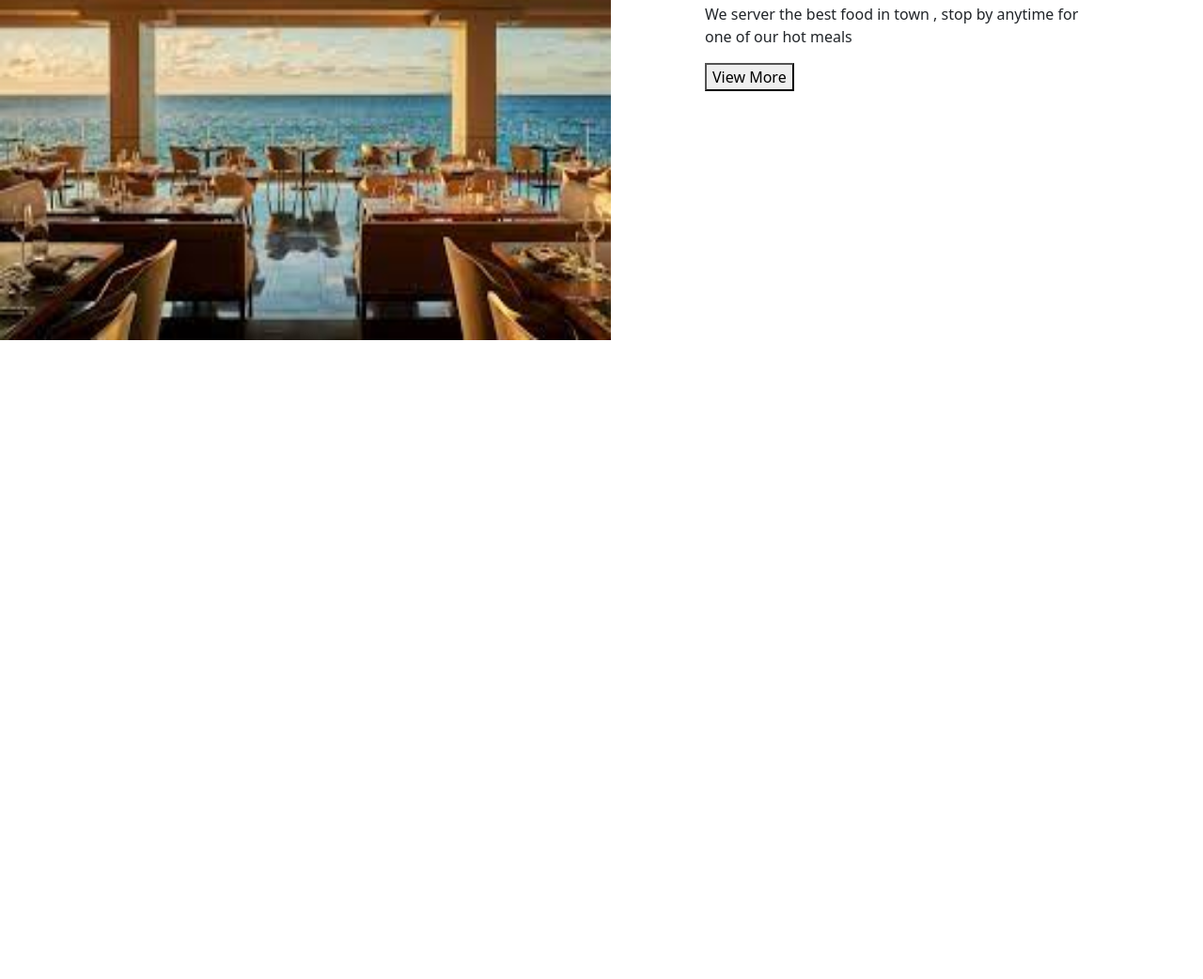
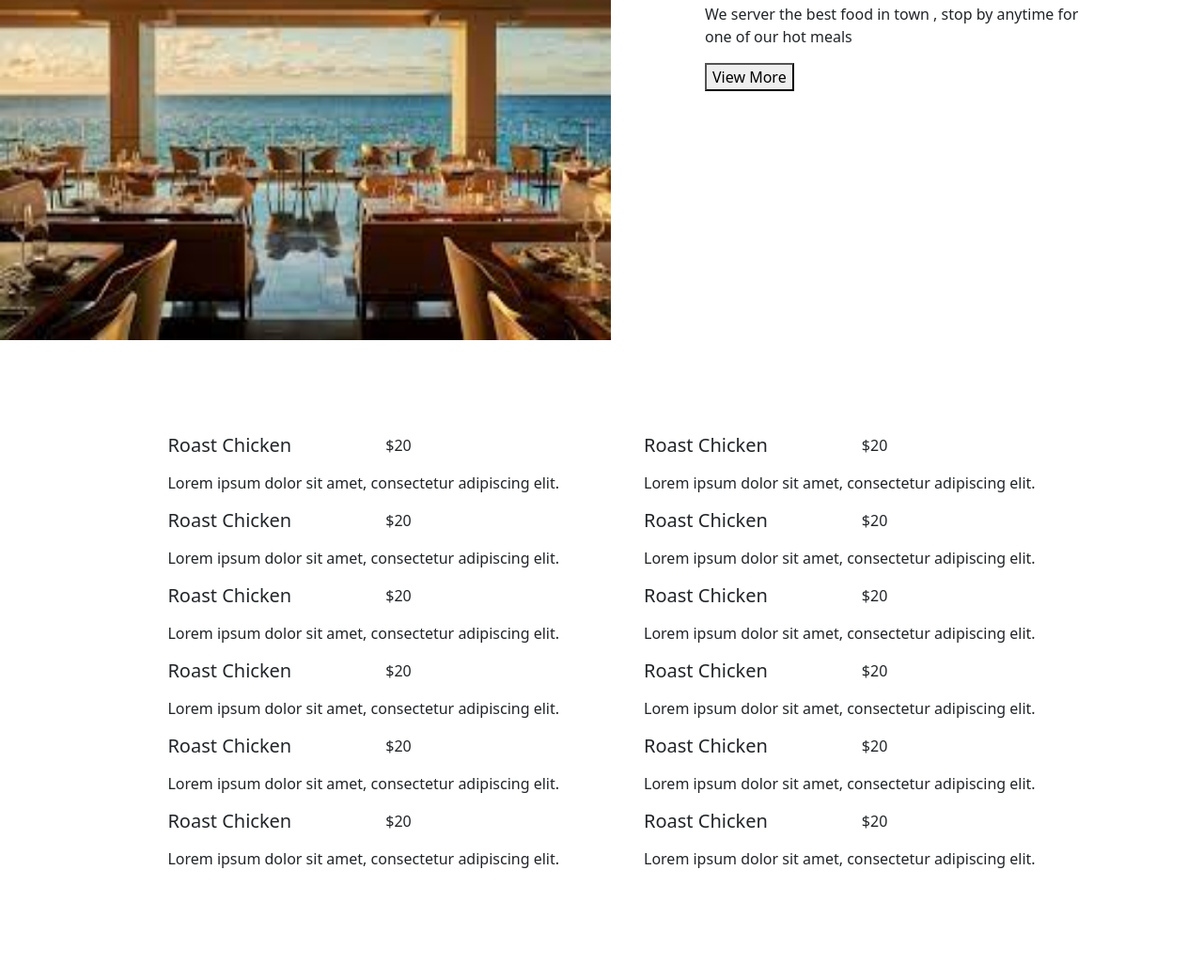
Before and after one commit to Stephanie041996/Restaurant, a website built with webpack: page dist/index.html in a window 1280 px wide. Shown: the part 1178-2220 px from the top of the page at 94% size. Before the commit the page ends 1540 px from the top, so only its background shows below. Built offline with nearby package versions, Linux system fonts and the light colour scheme.

Commit message:
Add Menu page

```diff
--- a/src/home.js
+++ b/src/home.js
@@ -1,5 +1,6 @@
 import about from './about';
 import specialsSection from './spacials';
+
 
 const home = () => {
 const homeContainer = document.createElement("div");
@@ -42,6 +43,7 @@ homeContainer.appendChild(about());
 
 
 
+
 return homeContainer;
 
 };
--- a/src/index.js
+++ b/src/index.js
@@ -1,5 +1,7 @@
 import home from './home';
 import nav from './nav';
+import menu from './menu';
+
 
 
 const body = document.getElementsByTagName('body')[0];
@@ -10,4 +12,6 @@ const contentDiv = document.getElementById('content');
 
 
 contentDiv.append(nav());
+
 contentDiv.append(home());
+contentDiv.append(menu());
--- /dev/null
+++ b/src/menu.js
@@ -0,0 +1,160 @@
+
+// const breakfastMenu = [{heading: 'Roast Chicken',
+//             price: '$20',
+//             description:'Lorem ipsum dolor sit amet, consectetur adipiscing elit.'
+//         },
+//         {heading: 'Roast Chicken',
+//         price: '$20',
+//         description:'Lorem ipsum dolor sit amet, consectetur adipiscing elit.'
+//     },
+//     {heading: 'Roast Chicken',
+//             price: '$20',
+//             description:'Lorem ipsum dolor sit amet, consectetur adipiscing elit.'
+//         },
+//         {heading: 'Roast Chicken',
+//         price: '$20',
+//         description:'Lorem ipsum dolor sit amet, consectetur adipiscing elit.'
+//     },
+//     {heading: 'Roast Chicken',
+//             price: '$20',
+//             description:'Lorem ipsum dolor sit amet, consectetur adipiscing elit.'
+//         },
+//         {heading: 'Roast Chicken',
+//         price: '$20',
+//         description:'Lorem ipsum dolor sit amet, consectetur adipiscing elit.'
+//     },
+//     ]
+
+
+const menuLunch = () => {
+    const LunchMenu = [{head: 'Roast Chicken',
+    pri: '$20',
+    descript:'Lorem ipsum dolor sit amet, consectetur adipiscing elit.'
+},
+{head: 'Roast Chicken',
+pri: '$20',
+descript:'Lorem ipsum dolor sit amet, consectetur adipiscing elit.'
+},
+{head: 'Roast Chicken',
+    pri: '$20',
+    descript:'Lorem ipsum dolor sit amet, consectetur adipiscing elit.'
+},
+{head: 'Roast Chicken',
+pri: '$20',
+descript:'Lorem ipsum dolor sit amet, consectetur adipiscing elit.'
+},
+{head: 'Roast Chicken',
+    pri: '$20',
+    descript:'Lorem ipsum dolor sit amet, consectetur adipiscing elit.'
+},
+{head: 'Roast Chicken',
+pri: '$20',
+descript:'Lorem ipsum dolor sit amet, consectetur adipiscing elit.'
+},
+];
+const menuSection = document.createElement('div');
+menuSection.className = 'section-menu';
+
+
+    LunchMenu.forEach((x) => {
+    const cards = document.createElement('div')
+    cards.className ='menu'
+    const topy = document.createElement('div')
+    topy.className ='menu-item'
+
+    const heading = document.createElement('h5')
+    heading.className ='menu-heading-item'
+    heading.append(x.head);
+
+    const price = document.createElement('p')
+    price.className ='menu-price-item'
+    price.append(x.pri);
+
+topy.appendChild(heading)
+topy.appendChild(price)
+
+     const description = document.createElement('p');
+     description.className = 'text';
+     description.append(x.descript);
+
+    cards.appendChild(topy);
+    cards.appendChild(description);
+    menuSection.appendChild(cards);
+});
+
+
+return menuSection;
+
+    };
+
+    const menuDinner = () => {
+        const LunchMenu = [{head: 'Roast Chicken',
+        pri: '$20',
+        descript:'Lorem ipsum dolor sit amet, consectetur adipiscing elit.'
+    },
+    {head: 'Roast Chicken',
+    pri: '$20',
+    descript:'Lorem ipsum dolor sit amet, consectetur adipiscing elit.'
+    },
+    {head: 'Roast Chicken',
+        pri: '$20',
+        descript:'Lorem ipsum dolor sit amet, consectetur adipiscing elit.'
+    },
+    {head: 'Roast Chicken',
+    pri: '$20',
+    descript:'Lorem ipsum dolor sit amet, consectetur adipiscing elit.'
+    },
+    {head: 'Roast Chicken',
+        pri: '$20',
+        descript:'Lorem ipsum dolor sit amet, consectetur adipiscing elit.'
+    },
+    {head: 'Roast Chicken',
+    pri: '$20',
+    descript:'Lorem ipsum dolor sit amet, consectetur adipiscing elit.'
+    },
+    ];
+    const menuSection = document.createElement('div');
+    menuSection.className = 'section-menu';
+
+
+        LunchMenu.forEach((x) => {
+        const cards = document.createElement('div')
+        cards.className ='menu'
+        const topy = document.createElement('div')
+        topy.className ='menu-item'
+
+        const heading = document.createElement('h5')
+        heading.className ='menu-heading-item'
+        heading.append(x.head);
+
+        const price = document.createElement('p')
+        price.className ='menu-price-item'
+        price.append(x.pri);
+
+    topy.appendChild(heading)
+    topy.appendChild(price)
+
+         const description = document.createElement('p');
+         description.className = 'text';
+         description.append(x.descript);
+
+        cards.appendChild(topy);
+        cards.appendChild(description);
+        menuSection.appendChild(cards);
+    });
+
+
+    return menuSection;
+        };
+
+        const menus  = () => {
+            const all = document.createElement('div')
+            all.className ='menu-item-large'
+
+            all.appendChild(menuLunch());
+            all.appendChild(menuDinner());
+
+            return all;
+        };
+
+    export default menus;
--- a/src/nav.js
+++ b/src/nav.js
@@ -1,17 +1,20 @@
 const nav = () => {
     const navLinks = ['Home', 'Menu', 'Contact'];
-
+    // navLinks.forEach((item, index)=>{
+    //     item.id = index+1;
+    //    });
     const nav = document.createElement('ul');
     nav.className = 'nav  pb-2';
     nav.innerHTML += "<h5 class='Prime Cafe</h5>";
 
-    navLinks.forEach((link) => {
+    navLinks.forEach((link, index) => {
       const li = document.createElement('li');
       li.className = 'nav-item ';
       const a = document.createElement('a');
       a.href = `#${link.toLowerCase()}`;
       a.innerHTML = link;
       a.className = 'nav-link';
+      a.id = index+1;
       li.append(a);
       nav.append(li);
     });
--- a/src/style.css
+++ b/src/style.css
@@ -44,6 +44,7 @@
 
 
   .nav-link{
+
       color: black !important;
 
 
@@ -57,8 +58,35 @@
       width: 650px;
       height: 500px;
   }
+
+  .menu-item{
+ display: flex;
+ flex-direction: row;
+ gap:100px
+  }
+
+  .menu-item-large{
+    display: flex;
+    flex-direction: row;
+    padding: 100px;
+    justify-content: center;
+    gap: 90px;
+     }
+  .row{
+      display: flex;
+      flex-direction: row;
+  }
   /* Responsive layout - makes a one column layout instead of a two-column layout */
-  @media (max-width: 800px) {
+  @media (max-width: 768px) {
+    .menu-item-large{
+        display: flex;
+        flex-direction: column;
+        padding: 20px;
+        justify-content: center;
+
+         }
+
+
     .image-about{
         width: 100%;
 
```
Also changed, not shown: dist/main.js.
